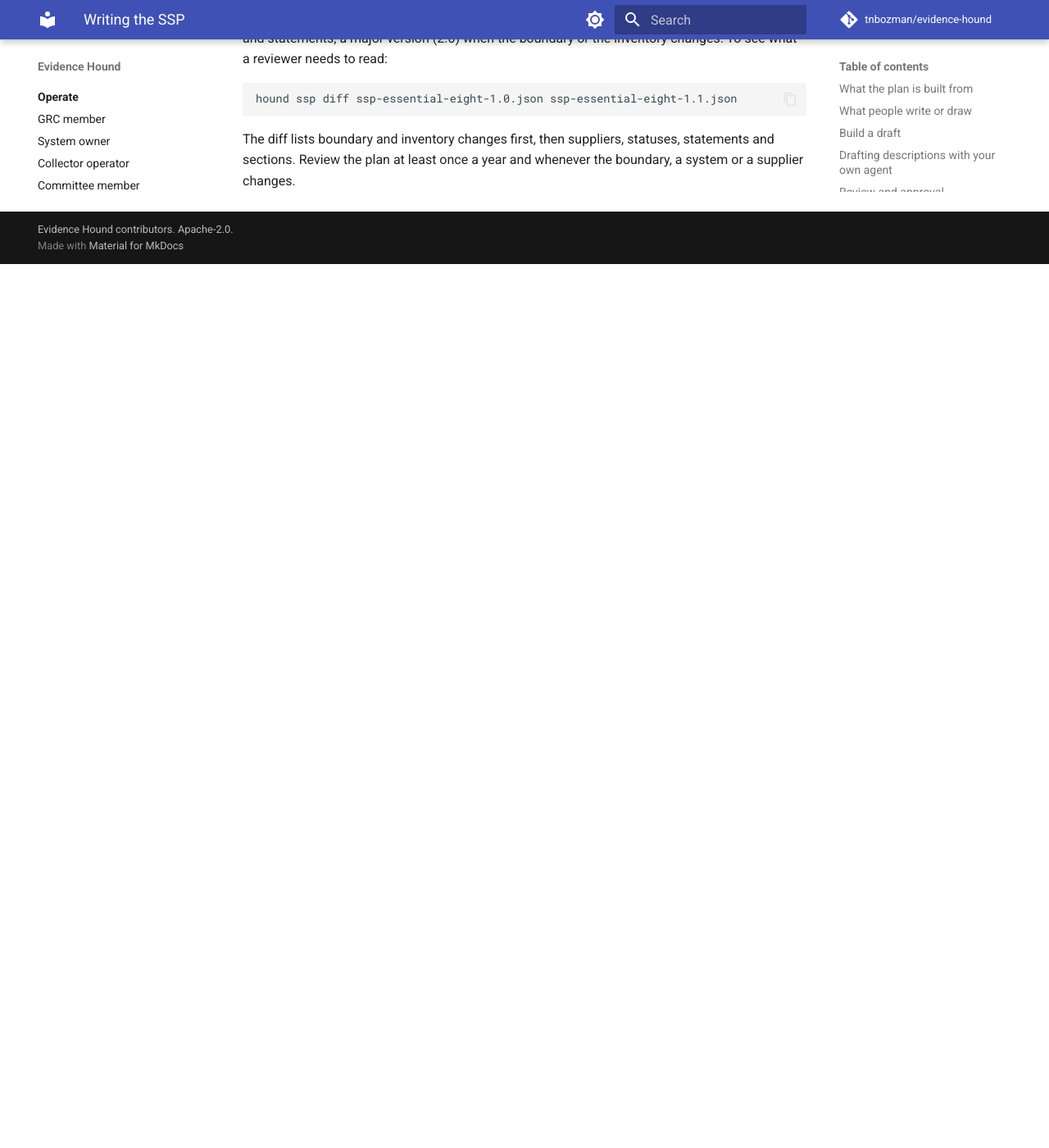
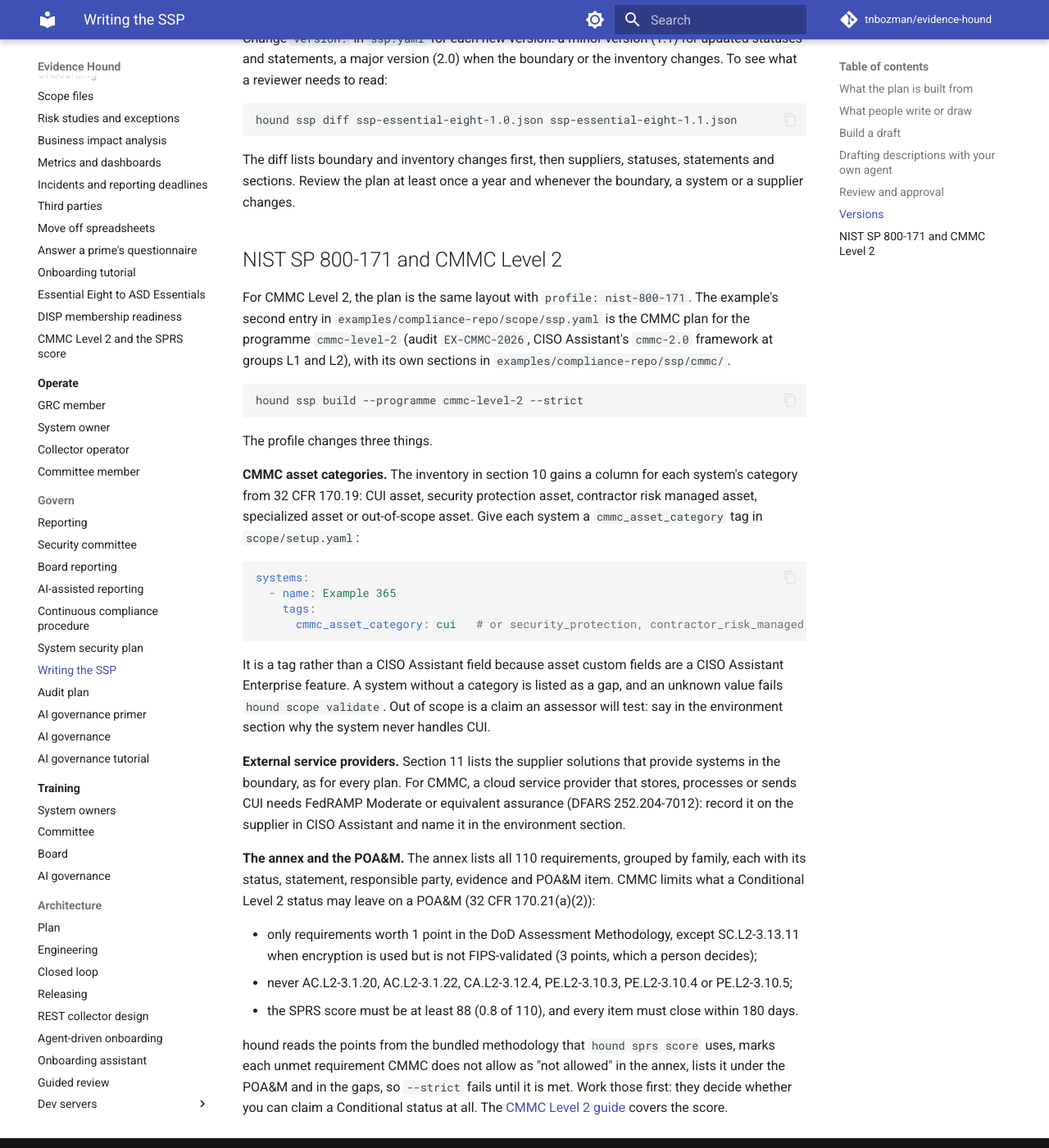
Before and after one commit to tnbozman/evidence-hound, an MkDocs documentation site: the page built from docs/govern/system-security-plan.md, in a window 1280 px wide and 1400 px high, scrolled down 3040 px. Shown: the whole window at 82% size. Built offline with MkDocs 1.6.1 and Material for MkDocs 9.7.7, drawn with Linux system fonts in a browser that asks for light colours; comment, search, counter and statistics services are not loaded; before the commit the page ends 3362 px from its top, so only the background shows below that; some of the changed text lies outside the part shown.

Commit message:
feat(s17-04): CMMC Level 2 plan in the example and the guide, with asset categories in the schema [green]
Co-Authored-By: Claude Opus 5.5 <noreply@anthropic.com>
Claude-Session: https://claude.ai/code/session_01QC7Mi88DCzDgw6LYwYAYhv

````diff
--- a/docs/govern/system-security-plan.md
+++ b/docs/govern/system-security-plan.md
@@ -18,7 +18,7 @@ hound builds most of the plan from what you already keep up to date: the records
 | Annex (section 13) | The framework, in the ASD SSP annex template's columns, one row per control |
 | POA&M appendix | Every requirement not yet met, with its control, owner and ETA |
 
-Every value carries its source (`hound ssp build --json`), so a reviewer can check where it came from. The layout is NIST SP 800-18 Rev 1, Appendix A, for every framework; for the Essential Eight (`profile: ism`) the annex lists ISM controls by strategy.
+Every value carries its source (`hound ssp build --json`), so a reviewer can check where it came from. The layout is NIST SP 800-18 Rev 1, Appendix A, for every framework; for the Essential Eight (`profile: ism`) the annex lists ISM controls by strategy, and for CMMC Level 2 (`profile: nist-800-171`) it lists the NIST SP 800-171 requirements by family ([below](#nist-sp-800-171-and-cmmc-level-2)).
 
 ## What people write or draw
 
@@ -94,3 +94,34 @@ hound ssp diff ssp-essential-eight-1.0.json ssp-essential-eight-1.1.json
 ```
 
 The diff lists boundary and inventory changes first, then suppliers, statuses, statements and sections. Review the plan at least once a year and whenever the boundary, a system or a supplier changes.
+
+## NIST SP 800-171 and CMMC Level 2
+
+For CMMC Level 2, the plan is the same layout with `profile: nist-800-171`. The example's second entry in `examples/compliance-repo/scope/ssp.yaml` is the CMMC plan for the programme `cmmc-level-2` (audit `EX-CMMC-2026`, CISO Assistant's `cmmc-2.0` framework at groups L1 and L2), with its own sections in `examples/compliance-repo/ssp/cmmc/`.
+
+```sh
+hound ssp build --programme cmmc-level-2 --strict
+```
+
+The profile changes three things.
+
+**CMMC asset categories.** The inventory in section 10 gains a column for each system's category from 32 CFR 170.19: CUI asset, security protection asset, contractor risk managed asset, specialized asset or out-of-scope asset. Give each system a `cmmc_asset_category` tag in `scope/setup.yaml`:
+
+```yaml
+systems:
+  - name: Example 365
+    tags:
+      cmmc_asset_category: cui   # or security_protection, contractor_risk_managed, specialized, out_of_scope
+```
+
+It is a tag rather than a CISO Assistant field because asset custom fields are a CISO Assistant Enterprise feature. A system without a category is listed as a gap, and an unknown value fails `hound scope validate`. Out of scope is a claim an assessor will test: say in the environment section why the system never handles CUI.
+
+**External service providers.** Section 11 lists the supplier solutions that provide systems in the boundary, as for every plan. For CMMC, a cloud service provider that stores, processes or sends CUI needs FedRAMP Moderate or equivalent assurance (DFARS 252.204-7012): record it on the supplier in CISO Assistant and name it in the environment section.
+
+**The annex and the POA&M.** The annex lists all 110 requirements, grouped by family, each with its status, statement, responsible party, evidence and POA&M item. CMMC limits what a Conditional Level 2 status may leave on a POA&M (32 CFR 170.21(a)(2)):
+
+- only requirements worth 1 point in the DoD Assessment Methodology, except SC.L2-3.13.11 when encryption is used but is not FIPS-validated (3 points, which a person decides);
+- never AC.L2-3.1.20, AC.L2-3.1.22, CA.L2-3.12.4, PE.L2-3.10.3, PE.L2-3.10.4 or PE.L2-3.10.5;
+- the SPRS score must be at least 88 (0.8 of 110), and every item must close within 180 days.
+
+hound reads the points from the bundled methodology that `hound sprs score` uses, marks each unmet requirement CMMC does not allow as "not allowed" in the annex, lists it under the POA&M and in the gaps, so `--strict` fails until it is met. Work those first: they decide whether you can claim a Conditional status at all. The [CMMC Level 2 guide](../adopt/cmmc-level-2.md) covers the score.
--- /dev/null
+++ b/examples/compliance-repo/ssp/cmmc/environment.md
@@ -0,0 +1,5 @@
+The CUI environment shares the "Corporate IT" boundary with the Essential Eight plan: there is no separate enclave. One office with a managed firewall, and cloud services. Staff work from the office and from home on company laptops only; there are no servers on site.
+
+Each system's CMMC asset category is in the inventory below, from its `cmmc_asset_category` tag in `scope/setup.yaml`. The two AI systems are out of scope because they are never given CUI. The supplier hosting Example 365 is an external service provider (section 11); its FedRAMP Moderate (or equivalent) assurance is recorded as a third party in CISO Assistant.
+
+This description is fictional.
--- /dev/null
+++ b/examples/compliance-repo/ssp/cmmc/management.md
@@ -0,0 +1,3 @@
+The IT team (Alex Example) runs the system and owns its controls. Changes go through the weekly IT review and are recorded in the change log. Evidence Hound collects evidence on a schedule and publishes it to CISO Assistant, the system of record; `hound sprs score` works out the SPRS score from the CMMC audit.
+
+This plan is reviewed at least once a year, and whenever the boundary, the systems or a supplier changes. Each version is built with `hound ssp build`, reviewed by the IT team and signed by the authorising official (Sam Example), who also makes the yearly affirmation.
````
Also changed, not shown: agent/skills/build-the-ssp.md (+4 -1 lines), docs/sprints/s17-nist-800-171.md (+25 -0 lines), docs/ssp.md (+1 -1 lines), examples/compliance-repo/ssp/cmmc/laws-and-policies.md (added, +3 -0 lines), examples/compliance-repo/ssp/cmmc/purpose.md (added, +1 -0 lines), 8 other files.
